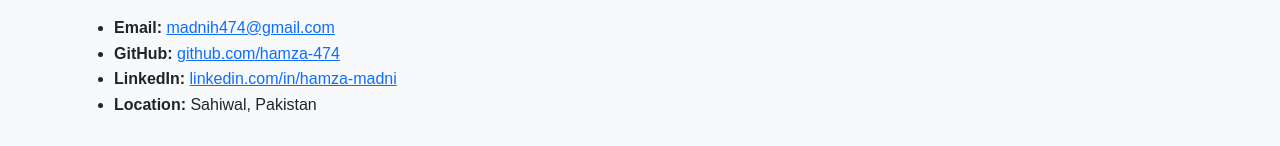
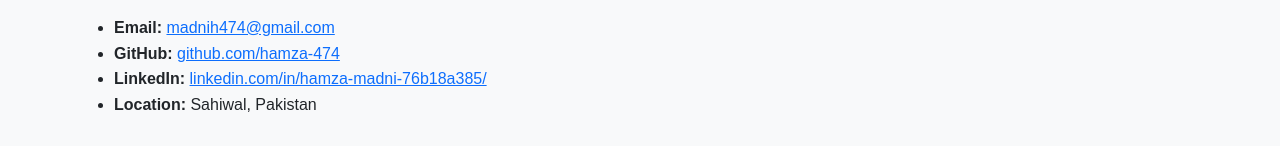
Before and after one commit to hamza-474/cs50x-projects, a plain HTML site: page week8/homepage/contact.html in a window 1280 px wide. Shown: the part 297-443 px from the top of the page. Drawn offline with nearby package versions, Linux system fonts and the light colour scheme.

Commit message:
Fix LinkedIn URL on homepage contact page

```diff
--- a/week8/homepage/contact.html
+++ b/week8/homepage/contact.html
@@ -32,7 +32,7 @@
                 <ul>
                     <li><strong>Email:</strong> <a href="mailto:madnih474@gmail.com">madnih474@gmail.com</a></li>
                     <li><strong>GitHub:</strong> <a href="https://github.com/hamza-474">github.com/hamza-474</a></li>
-                    <li><strong>LinkedIn:</strong> <a href="https://www.linkedin.com/in/hamza-madni">linkedin.com/in/hamza-madni</a></li>
+                    <li><strong>LinkedIn:</strong> <a href="https://www.linkedin.com/in/hamza-madni-76b18a385/">linkedin.com/in/hamza-madni-76b18a385/</a></li>
                     <li><strong>Location:</strong> Sahiwal, Pakistan</li>
                 </ul>
             </section>
```
